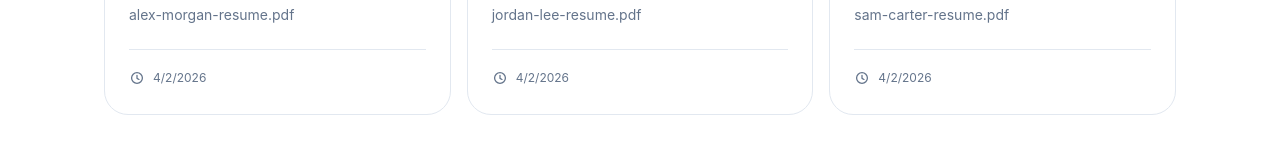
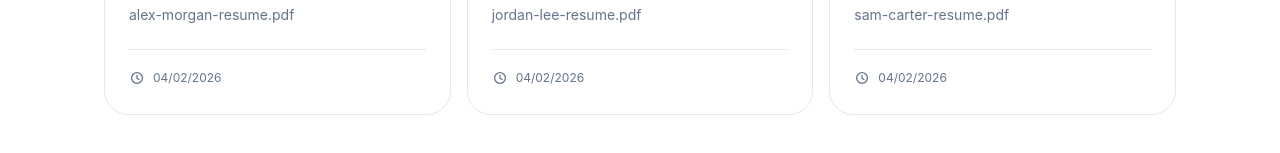
Before and after one commit to JohnCarl-30/resume_analyzer, a Next.js app in the folder apps/web/: page / in a window 1280 px wide. Shown: the part 639-792 px from the top of the page. Built offline with nearby package versions, Linux system fonts and the light colour scheme.

Commit message:
Update dashboard-view.tsx

```diff
--- a/apps/web/features/resumes/views/dashboard-view.tsx
+++ b/apps/web/features/resumes/views/dashboard-view.tsx
@@ -4,6 +4,12 @@ import React from "react";
 import { PlusIcon, SparklesIcon, BriefcaseOutlineIcon, ClockIcon, ArrowRightIcon } from "../../onboarding/components/wizard-icons";
 import { ResumeStatusBadge } from "../components/resume-status-badge";
 import { useResumeDashboard } from "../view-models/use-resume-dashboard";
+
+const dateFormatter = new Intl.DateTimeFormat("en-US", {
+  year: "numeric",
+  month: "2-digit",
+  day: "2-digit",
+});
 
 export function DashboardView({ onNewAnalysis }: { onNewAnalysis: () => void }) {
   const { resumes } = useResumeDashboard();
@@ -91,7 +97,7 @@ export function DashboardView({ onNewAnalysis }: { onNewAnalysis: () => void })
               <div className="mt-6 flex items-center justify-between border-t border-[color:var(--page-line)] pt-4">
                 <div className="flex items-center gap-2 text-xs text-[color:var(--page-muted)]">
                   <ClockIcon />
-                  {new Date(resume.uploadedAt).toLocaleDateString()}
+                  {dateFormatter.format(new Date(resume.uploadedAt))}
                 </div>
                 <button className="flex items-center gap-2 text-sm font-bold text-[color:var(--page-text)] opacity-0 transition group-hover:opacity-100">
                   Open
```
